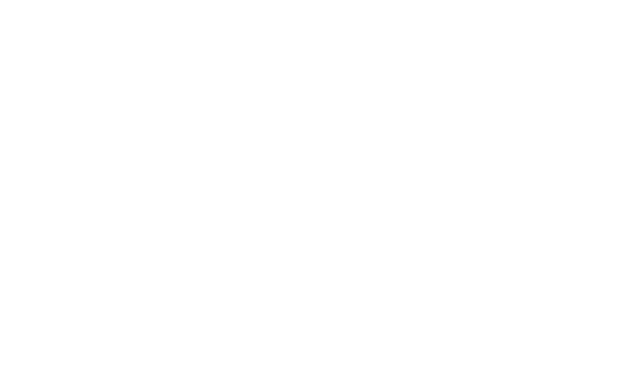
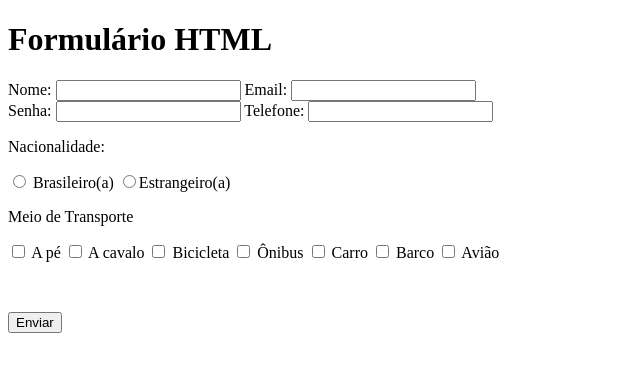
Before and after one commit to Welbert-Queiroz/projeto_my_libras, a plain HTML site: page index.html in a window 1280 px wide. Shown: the whole page, without its empty margins (0-640 px from the left). Drawn offline with Linux system fonts and the light colour scheme.

Commit message:
Partindo mais do que zero agora

```diff
--- a/index.html
+++ b/index.html
@@ -3,9 +3,47 @@
 <head>
     <meta charset="UTF-8">
     <meta name="viewport" content="width=device-width, initial-scale=1.0">
-    <title>Document</title>
+    <title>My LIBRAS</title>
 </head>
 <body>
+    <h1>Formulário HTML</h1>
+    <form action="">
+        <label for="nome">Nome:</label>
+        <input type="text" name="nome" id="nome">
+        <label for="email">Email:</label>
+        <input type="email" name="email" id="email">
+        <br>
+        <label for="senha">Senha:</label>
+        <input type="password" name="senha" id="senha">
+        <label for="telefone">Telefone:</label>
+        <input type="tel" name="telefone" id="telefone">
+        <section>
+            <p>Nacionalidade:</p>
+            <input type="radio" name="nacionalidade" id="brasil" value="brasil">
+            <label for="brasil">Brasileiro(a)</label>
+            <input type="radio" name="nacionalidade" id="outro" value="estrangeiro"
+            <label for="outro">Estrangeiro(a)</label>
+        </section>
+        <section>
+            <p>Meio de Transporte</p>
+            <input type="checkbox" name="meio-transporte" id="pe" value="pe">
+            <label for="pe">A pé</label>
+            <input type="checkbox" name="meio-transporte" id="cavalo" value="cavalo">
+            <label for="cavalo">A cavalo</label>
+            <input type="checkbox" name="meio-transporte" id="bicicleta" value="bicicleta">
+            <label for="bicicleta"> Bicicleta</label>
+            <input type="checkbox" name="meio-transporte" id="onibus" value="onibus">
+            <label for="onibus">Ônibus</label>
+            <input type="checkbox" name="meio-transporte" id="carro" value="carro">
+            <label for="carro">Carro</label>
+            <input type="checkbox" name="meio-transporte" id="barco" value="barco">
+            <label for="barco">Barco</label>
+            <input type="checkbox" name="meio-transporte" id="aviao" value="aviao">
+            <label for="aviao">Avião</label>
+        </section>
+        <p>   <br>   </p>
+        <button type="submit">Enviar</button>
 
+    </form>
 </body>
 </html>
```
Also changed, not shown: styles.css (added, +39 -0 lines), imagens-mylibras/maozinhas.png (added), 2 other files.
